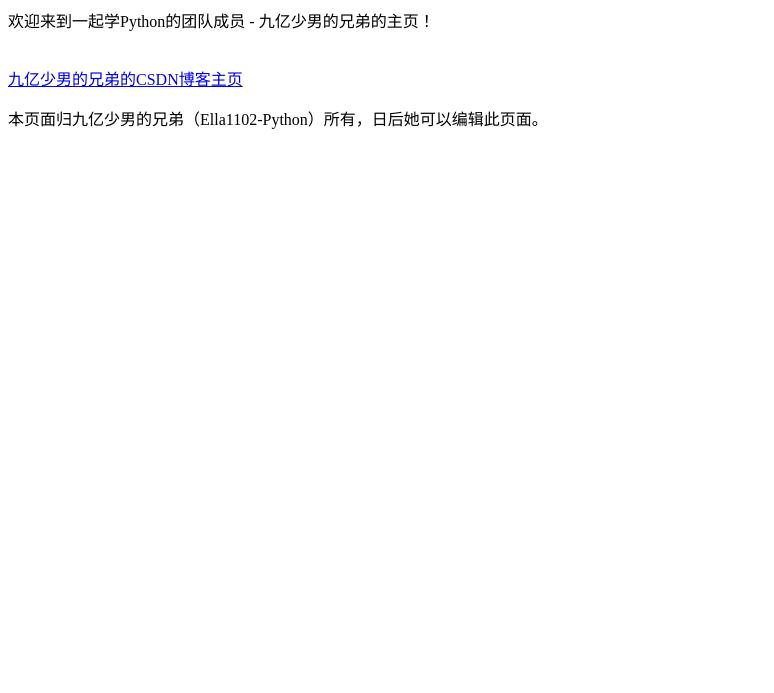
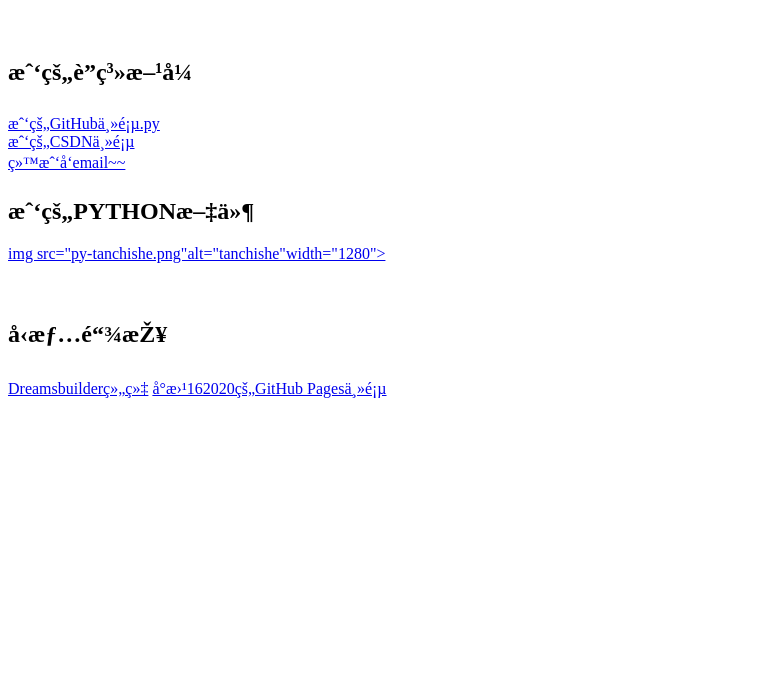
Before and after one commit to Learn-Python-together/Learn-Python-together.github.io, a plain HTML site: page Ella1102-Python.html in a window 1280 px wide. Shown: the part 107-800 px from the top of the page, without its empty margins (0-774 px from the left). Drawn offline with Linux system fonts and the light colour scheme.

Commit message:
Update Ella1102-Python.html

```diff
--- a/Ella1102-Python.html
+++ b/Ella1102-Python.html
@@ -1,35 +1,26 @@
 <!DOCTYPE html>
 <html>
 <head>
-<link rel="icon"
-herf="Ella1102logo.jpg"
-type="image/x-icon"/>
-<meta
-charset="UTP-8">
-<title>20200725计
-划</title>
+<link rel="icon" href="Ella1102logo.jpg" type="image/x-icon"/>
+<meta charset="UTP-8">
+<title>九亿少男的兄弟</title>
 </head>
 <body>
-img src="Ella1102image1.jpg"
-alt="image"
-width="1280">
-</p>
-
-
-
-
-
-
-<meta charset="UTF-8">
-<title>
-一起学Python - 九亿少男的兄弟</title>
-</head>
-<body>
-<h1>一起学Python - 九亿少男的兄弟</h1>
-<p>欢迎来到一起学Python的团队成员 - 九亿少男的兄弟的主页！</p>
+img src="Ella1102image1.jpg"alt="image"width="1280"></p>
+<h1>嘿~这里是九亿少男的兄弟的主页！</h1>
 <br>
-<a href="https://me.csdn.net/weixin_46836893">九亿少男的兄弟的CSDN博客主页</a>
+<h2>我的联系方式</h2>
+<a href="https://github.com/Ella1102-Python">我的GitHub主页.py</a>
 <br>
-<p>本页面归九亿少男的兄弟（Ella1102-Python）所有，日后她可以编辑此页面。</p>
+<a href="https://blog.csdn.net/weixin_46836893">我的CSDN主页</a>
+<br>
+<a href="mailto:ella_1102@xiaocao.onmicrosoft.com?subject=想问个问题">给我发email~~</a>
+<br>
+<h2>我的PYTHON文件</h2>
+<a href="https://learn-python-together.github.io/Ella_python_files/ella_py1.py">img src="py-tanchishe.png"alt="tanchishe"width="1280"></p></a>
+<br>
+<h2>友情链接</h2>
+<a href="https://github.com/Dreams-builder">Dreamsbuilder组织</a>
+<a href="https://xiaocao162020.github.io/">小曹162020的GitHub Pages主页</a>
 </body>
 </html>
```
